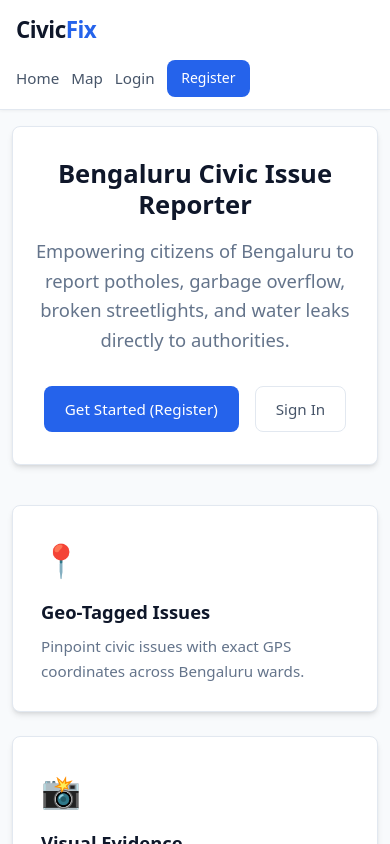
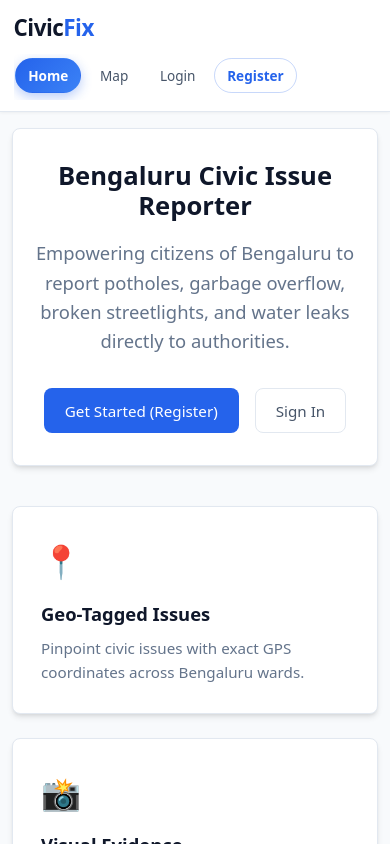
Before and after one commit to KrrishChoudhary/CivicFix, a React (Vite) app in the folder client/: page / in a window 390 px wide. Shown: the top 844 px of the page. Built offline with nearby package versions, Linux system fonts and the light colour scheme; no server answers.

Commit message:
feat: highlight active navbar tab

```diff
--- a/client/src/components/Navbar.jsx
+++ b/client/src/components/Navbar.jsx
@@ -1,7 +1,7 @@
 // client/src/components/Navbar.jsx
-// Top navigation bar for CivicFix
+// Top navigation bar for CivicFix with React Router NavLink active indicators
 
-import { Link, useNavigate } from "react-router-dom";
+import { NavLink, Link, useNavigate } from "react-router-dom";
 import { useAuth } from "../context/AuthContext";
 
 const Navbar = () => {
@@ -14,37 +14,36 @@ const Navbar = () => {
   };
 
   return (
-    <nav className="navbar">
+    <nav className="navbar" aria-label="Main Navigation">
       <div className="nav-container">
         <Link to="/" className="nav-logo">
           Civic<span>Fix</span>
         </Link>
 
         <div className="nav-links">
-          <Link to="/" className="nav-item">
+          {/* Home NavLink with 'end' prop so it does not match every nested route */}
+          <NavLink to="/" end className="nav-item">
             Home
-          </Link>
+          </NavLink>
 
-          <Link to="/map" className="nav-item">
+          <NavLink to="/map" className="nav-item">
             Map
-          </Link>
+          </NavLink>
 
           {isAuthenticated ? (
             <>
-              <Link to="/report" className="nav-item">
+              <NavLink to="/report" className="nav-item">
                 Report Issue
-              </Link>
+              </NavLink>
 
-              <Link to="/dashboard" className="nav-item">
+              <NavLink to="/dashboard" className="nav-item">
                 Dashboard
-              </Link>
+              </NavLink>
 
               {isAdmin && (
-                <Link to="/admin" className="nav-item nav-admin-link">
-                  <span className="nav-admin-badge" title="Administrator Console">
-                    Admin
-                  </span>
-                </Link>
+                <NavLink to="/admin" className="nav-item nav-admin-link">
+                  Admin
+                </NavLink>
               )}
 
               <span className="nav-user-greeting">
@@ -57,12 +56,12 @@ const Navbar = () => {
             </>
           ) : (
             <>
-              <Link to="/login" className="nav-item">
+              <NavLink to="/login" className="nav-item">
                 Login
-              </Link>
-              <Link to="/register" className="btn btn-primary btn-sm">
+              </NavLink>
+              <NavLink to="/register" className="nav-item nav-register-btn">
                 Register
-              </Link>
+              </NavLink>
             </>
           )}
         </div>
--- a/client/src/index.css
+++ b/client/src/index.css
@@ -19,6 +19,12 @@
   --shadow: 0 4px 6px -1px rgb(0 0 0 / 0.1), 0 2px 4px -2px rgb(0 0 0 / 0.1);
   --shadow-lg: 0 10px 15px -3px rgb(0 0 0 / 0.1), 0 4px 6px -4px rgb(0 0 0 / 0.1);
   --radius: 8px;
+
+  /* Theme variables for polished navigation with fallbacks */
+  --accent: #2563eb;
+  --accent-2: #3b82f6;
+  --text: #0f172a;
+  --surface: #ffffff;
 }
 
 * {
@@ -54,9 +60,12 @@ body {
 
 /* Navbar */
 .navbar {
-  background-color: var(--card-bg);
-  border-bottom: 1px solid var(--border-color);
+  background-color: var(--surface, #ffffff);
+  border-bottom: 1px solid var(--border-color, #e2e8f0);
   box-shadow: 0 1px 3px 0 rgb(0 0 0 / 0.05);
+  position: sticky;
+  top: 0;
+  z-index: 1000;
 }
 
 .nav-container {
@@ -65,46 +74,105 @@ body {
   display: flex;
   justify-content: space-between;
   align-items: center;
-  padding: 1rem 1.5rem;
+  padding: 0.85rem 1.5rem;
 }
 
 .nav-logo {
   font-size: 1.4rem;
   font-weight: 700;
-  color: var(--text-main);
+  color: var(--text, #0f172a);
   text-decoration: none;
   letter-spacing: -0.5px;
+  border-radius: 4px;
+  transition: opacity 200ms ease;
+}
+
+.nav-logo:hover {
+  opacity: 0.9;
 }
 
 .nav-logo span {
-  color: var(--primary-color);
+  color: var(--accent, #2563eb);
 }
 
 .nav-links {
   display: flex;
   align-items: center;
-  gap: 1.25rem;
-}
-
+  gap: 0.45rem;
+}
+
+/* Nav Link Items with Pill shape, smooth transitions, and keyboard focus */
 .nav-item {
+  display: inline-flex;
+  align-items: center;
+  justify-content: center;
+  padding: 0.45rem 0.95rem;
+  border-radius: 9999px; /* Pill-shaped */
   text-decoration: none;
-  color: var(--secondary-color);
+  color: var(--secondary-color, #475569);
   font-weight: 500;
-  font-size: 0.95rem;
-  transition: color 0.2s;
-}
-
-.nav-item:hover {
-  color: var(--primary-color);
+  font-size: 0.925rem;
+  white-space: nowrap;
+  border: 1px solid transparent;
+  /* Smooth transition (about 200 ms) for hover and active changes */
+  transition: background 200ms ease, color 200ms ease, box-shadow 200ms ease, border-color 200ms ease;
+}
+
+/* Inactive links get a light hover background */
+.nav-item:hover:not(.active) {
+  color: var(--accent, #2563eb);
+  background-color: rgba(37, 99, 235, 0.08);
+}
+
+/* Polished Active Link: Pill-shaped background with soft gradient from --accent to --accent-2,
+   white high-contrast text, and a subtle glow box-shadow */
+.nav-item.active,
+.nav-item[aria-current="page"] {
+  background: linear-gradient(135deg, var(--accent, #2563eb), var(--accent-2, #3b82f6));
+  color: var(--surface, #ffffff) !important;
+  font-weight: 600;
+  border-color: transparent;
+  box-shadow: 0 4px 12px rgba(37, 99, 235, 0.32);
+}
+
+/* Clear keyboard focus styles */
+.nav-item:focus-visible,
+.nav-logo:focus-visible {
+  outline: 2px solid var(--accent, #2563eb);
+  outline-offset: 2px;
+}
+
+/* Admin link styling when inactive */
+.nav-admin-link:not(.active) {
+  color: #7c3aed;
+}
+
+.nav-admin-link:not(.active):hover {
+  background-color: rgba(124, 58, 237, 0.08);
+  color: #6d28d9;
+}
+
+/* Register button pill styling when inactive */
+.nav-register-btn:not(.active) {
+  border-color: rgba(37, 99, 235, 0.25);
+  color: var(--accent, #2563eb);
+  font-weight: 600;
+}
+
+.nav-register-btn:not(.active):hover {
+  background-color: rgba(37, 99, 235, 0.08);
+  border-color: var(--accent, #2563eb);
 }
 
 .nav-user-greeting {
-  font-size: 0.95rem;
-  color: var(--text-muted);
+  font-size: 0.925rem;
+  color: var(--text-muted, #64748b);
+  margin: 0 0.25rem;
+  white-space: nowrap;
 }
 
 .nav-user-greeting strong {
-  color: var(--text-main);
+  color: var(--text, #0f172a);
 }
 
 .nav-admin-badge {
@@ -2001,15 +2069,29 @@ body {
   .nav-container {
     flex-direction: column;
     align-items: flex-start;
-    gap: 0.75rem;
-    padding: 0.75rem 1rem;
+    gap: 0.5rem;
+    padding: 0.65rem 0.85rem;
   }
 
   .nav-links {
-    flex-wrap: wrap;
-    gap: 0.5rem 0.75rem;
+    display: flex;
+    flex-wrap: nowrap;
+    overflow-x: auto;
+    -webkit-overflow-scrolling: touch;
+    scrollbar-width: none;
     width: 100%;
-    font-size: 0.875rem;
+    padding: 0.25rem 0.1rem 0.45rem 0.1rem;
+    gap: 0.35rem;
+  }
+
+  .nav-links::-webkit-scrollbar {
+    display: none;
+  }
+
+  .nav-item {
+    flex-shrink: 0;
+    padding: 0.35rem 0.75rem;
+    font-size: 0.85rem;
   }
 
   .nav-user-greeting {
```
